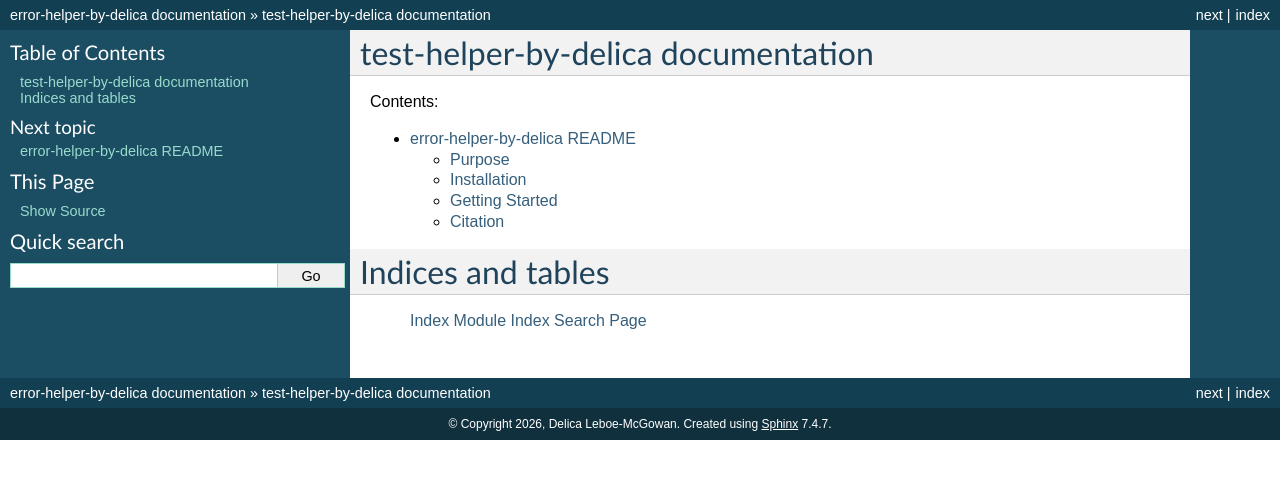
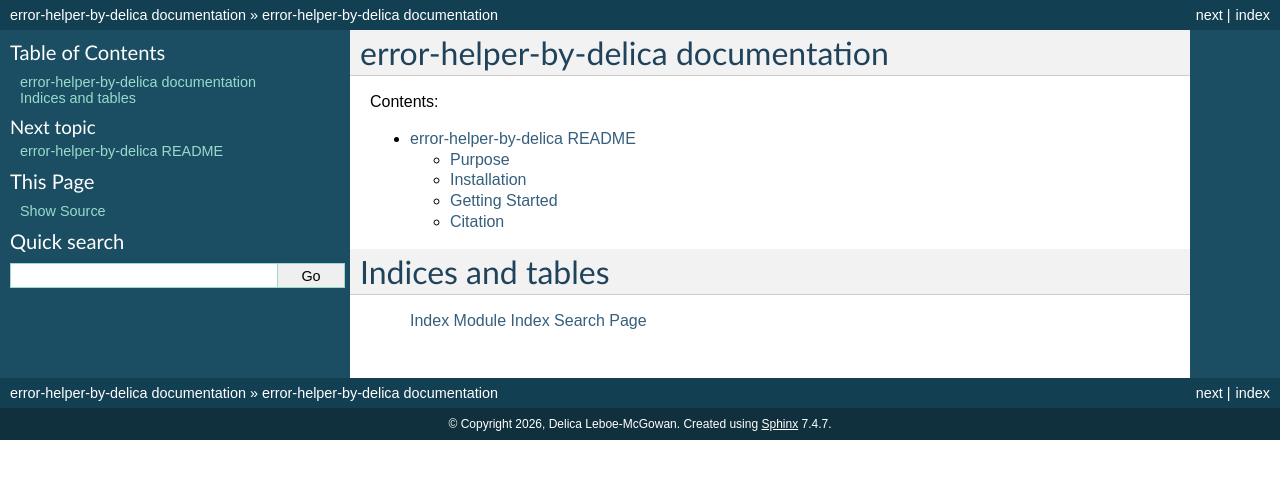
Before and after one commit to DelicaLM/error_helper_by_delica, a Sphinx documentation site: the page built from doc/source/index.rst, in a window 1280 px wide. Shown: the top 479 px of the page. Built offline with Sphinx 7.4.7, drawn with Linux system fonts in a browser that asks for light colours; pages that are not in the unit, such as notebooks, are missing from menus.

Commit message:
Updating error library

```diff
--- a/doc/source/index.rst
+++ b/doc/source/index.rst
@@ -1,9 +1,9 @@
-.. test-helper-by-delica documentation master file, created by
+.. error-helper-by-delica documentation master file, created by
    sphinx-quickstart on Sun Mar  8 20:15:23 2026.
    You can adapt this file completely to your liking, but it should at least
    contain the root `toctree` directive.
 
-test-helper-by-delica documentation
+error-helper-by-delica documentation
 ===================================
 
 .. toctree::
```
